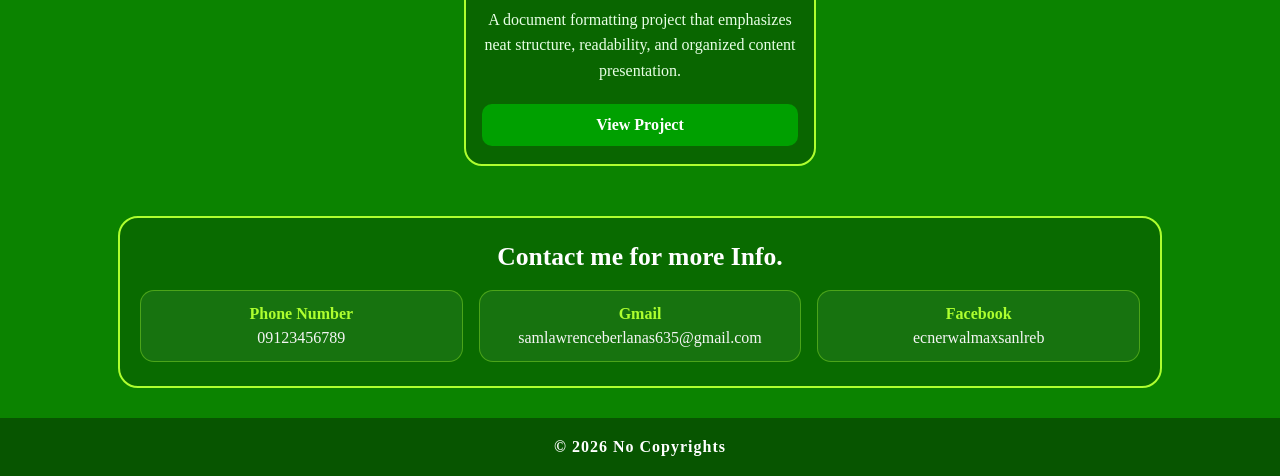
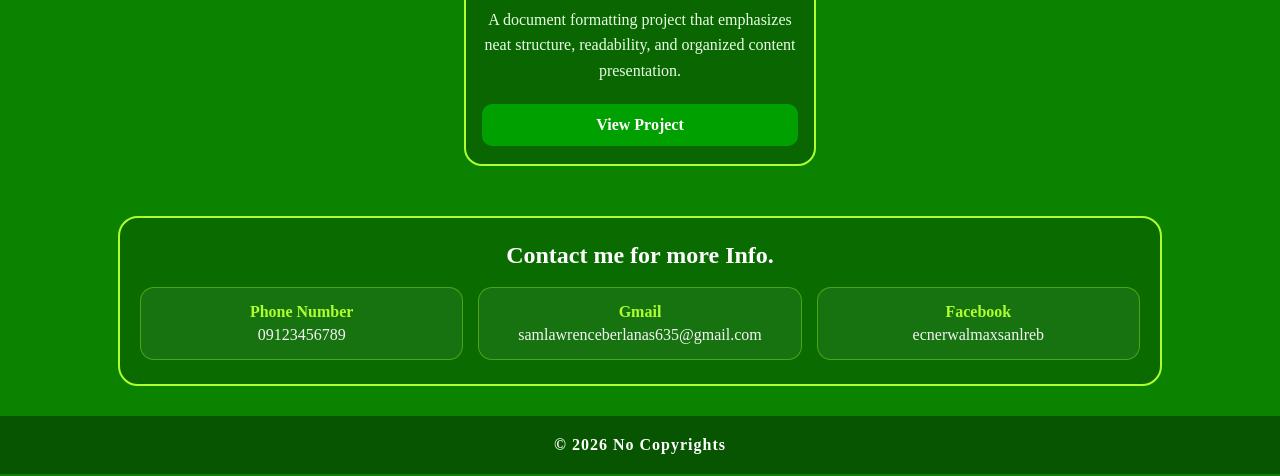
Before and after one commit to samlawrenceberlanas/E-portfolio_WS1, a plain HTML site: page index.html in a window 1280 px wide. Shown: the part 1949-2425 px from the top of the page. Drawn offline with Linux system fonts and the light colour scheme.

Commit message:
Refine light theme styles in sts.css
Adjusted various CSS properties for light theme elements, including navbar, contact box, and button styles.

```diff
--- a/sts.css
+++ b/sts.css
@@ -16,6 +16,12 @@ body.light-theme {
     color: #111111;
 }
 
+body.light-theme .navbar {
+    background-color: #0b8300;
+    border: 2px solid #adff2f;
+    border-radius: 12px;
+}
+
 body.light-theme .navbar,
 body.light-theme .skills-box,
 body.light-theme .education-card,
@@ -25,13 +31,6 @@ body.light-theme .footer {
     background-color: #0b8300;
     color: #ffffff;
 }
-
-body.light-theme .navbar {
-    background-color: #0b8300;
-    border: 2px solid #adff2f;
-    border-radius: 12px;
-}
-
 body.light-theme .navbar-links li a,
 body.light-theme .contact-item p,
 body.light-theme .contact-item a,
@@ -46,17 +45,16 @@ body.light-theme #home p,
 body.light-theme #about h2,
 body.light-theme .projects-section h2,
 body.light-theme .skills-box h2,
-body.light-theme .contact-box h3 {
+body.light-theme .contact-box h3
+{
     color: #ffffff;
     font-weight: 600;
 }
-
 body.light-theme .navbar-links li a:hover,
 body.light-theme .navbar-links li a.active {
     background-color: #00a000;
     color: #ffffff;
 }
-
 .theme-toggle {
     padding: 8px 12px;
     border: 2px solid #adff2f;
@@ -68,7 +66,6 @@ body.light-theme .navbar-links li a.active {
     white-space: nowrap;
     box-shadow: 0 2px 8px rgba(0, 0, 0, 0.25);
 }
-
 body.light-theme .theme-toggle {
     background: #0b8300;
     color: #ffffff;
@@ -82,7 +79,6 @@ body.light-theme .theme-toggle {
     background-color: #000000;
     padding: 12px 18px;
 }
-
 .navbar-brand {
     display: flex;
     align-items: center;
@@ -95,7 +91,7 @@ body.light-theme .theme-toggle {
 .navbar-brand img {
     width: 50px;
     height: 50px;
-    filter: grayscale(1) brightness(0.9) sepia(1) hue-rotate(80deg) saturate(300%);
+
 }
 
 .navbar-actions {
@@ -160,7 +156,7 @@ body.light-theme .theme-toggle {
 
   #home{
     margin-top: 20px;
-    font-family: system-ui, -apple-system, BlinkMacSystemFont, 'Segoe UI', Roboto, Oxygen, Ubuntu, Cantarell, 'Open Sans', 'Helvetica Neue', sans-serif;
+    font-family:system-ui, -apple-system, BlinkMacSystemFont, 'Segoe UI', Roboto, Oxygen, Ubuntu, Cantarell, 'Open Sans', 'Helvetica Neue', sans-serif;
     text-align: center;
     color: aliceblue;
 }
@@ -226,7 +222,7 @@ body.light-theme .theme-toggle {
     color: #f5f5f5;
     margin: 10px 0;
     padding: 0;
-    line-height: 1.8;
+    line-height: 1.5;
 }
 
 #skills {
@@ -336,7 +332,7 @@ body.light-theme .theme-toggle {
     text-decoration: none;
     border-radius: 10px;
     font-weight: 700;
-    transition: background 0.2s ease;
+    transition: background 0.5s ease;
 }
 
 .project-button:hover {
@@ -371,14 +367,14 @@ body.light-theme .theme-toggle {
 .contact-box h3 {
     color: #ffffff;
     margin-bottom: 18px;
-    font-size: 1.6rem;
+    font-size: 1.5rem;
 }
 
 .contact-items {
     display: flex;
     justify-content: center;
     flex-wrap: wrap;
-    gap: 16px;
+    gap: 15px;
 }
 
 .contact-item {
@@ -387,12 +383,12 @@ body.light-theme .theme-toggle {
     background: rgba(255, 255, 255, 0.06);
     border: 1px solid rgba(173, 255, 47, 0.35);
     border-radius: 14px;
-    padding: 14px;
+    padding: 15px;
 }
 
 .contact-item h4 {
     color: #adff2f;
-    margin-bottom: 6px;
+    margin-bottom: 5px;
 }
 
 .contact-item p,
```
